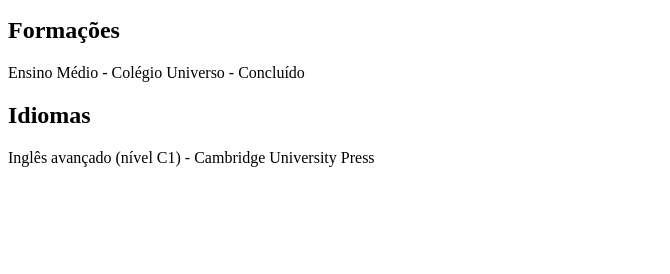
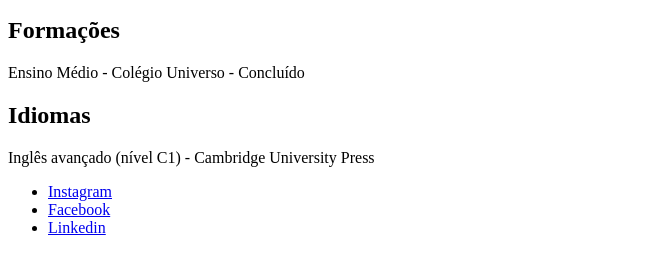
Before and after one commit to n00b-gus/Curriculum-Vitae, a plain HTML site: page index.html in a window 1280 px wide. Shown: the part 110-384 px from the top of the page, without its empty margins (0-670 px from the left). Drawn offline with Linux system fonts and the light colour scheme.

Commit message:
Update index.html

```diff
--- a/index.html
+++ b/index.html
@@ -14,6 +14,10 @@
     <p></p>
     <h2>Idiomas</h2>
     <p>Inglês avançado (nível C1) - Cambridge University Press</p>
+    <ul>
+        <li><a href="https://www.instagram.com/">Instagram</a></li>
+        <li><a href="www.facebook.com">Facebook</a></li>
+        <li><a href="https://www.linkedin.com/in/gustavo-cardoso-muniz-270616294?utm_source=share&utm_campaign=share_via&utm_content=profile&utm_medium=android_app">Linkedin</a></li>
 </body>
 
 </html>
```
